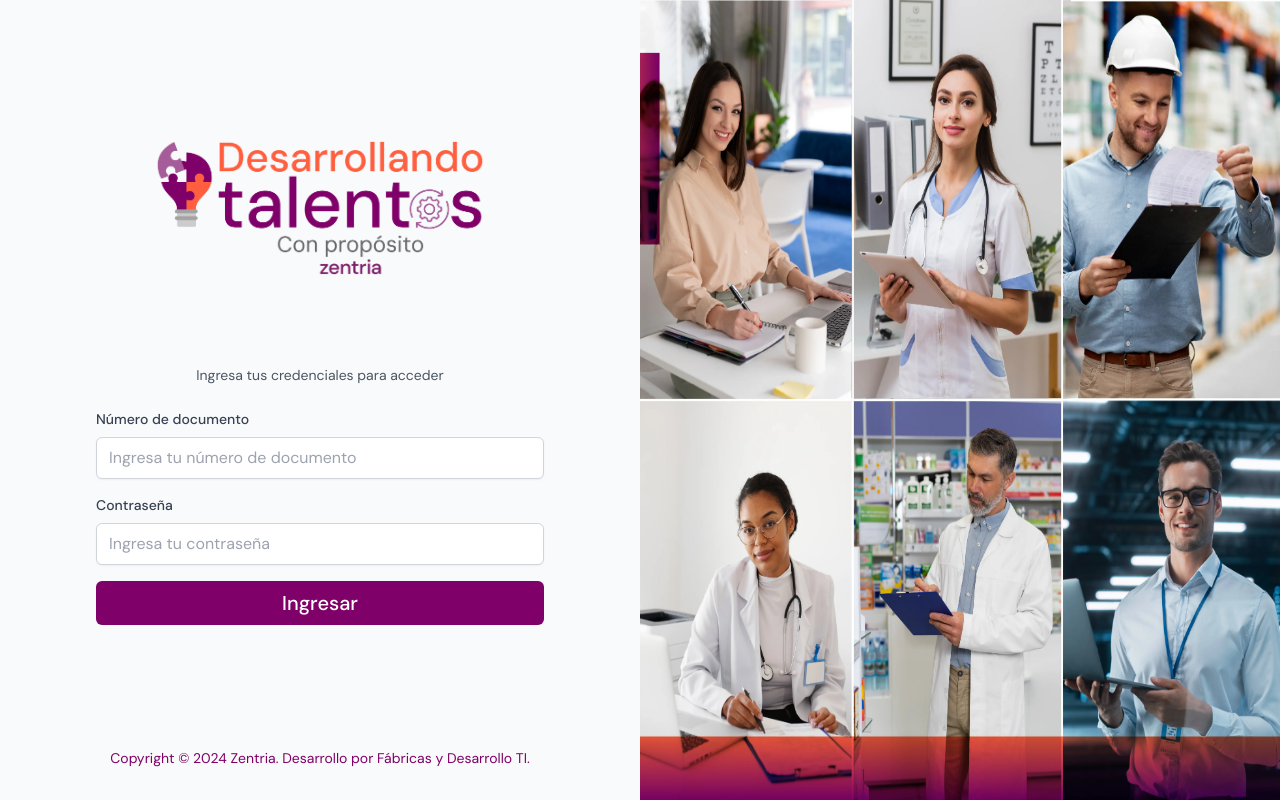
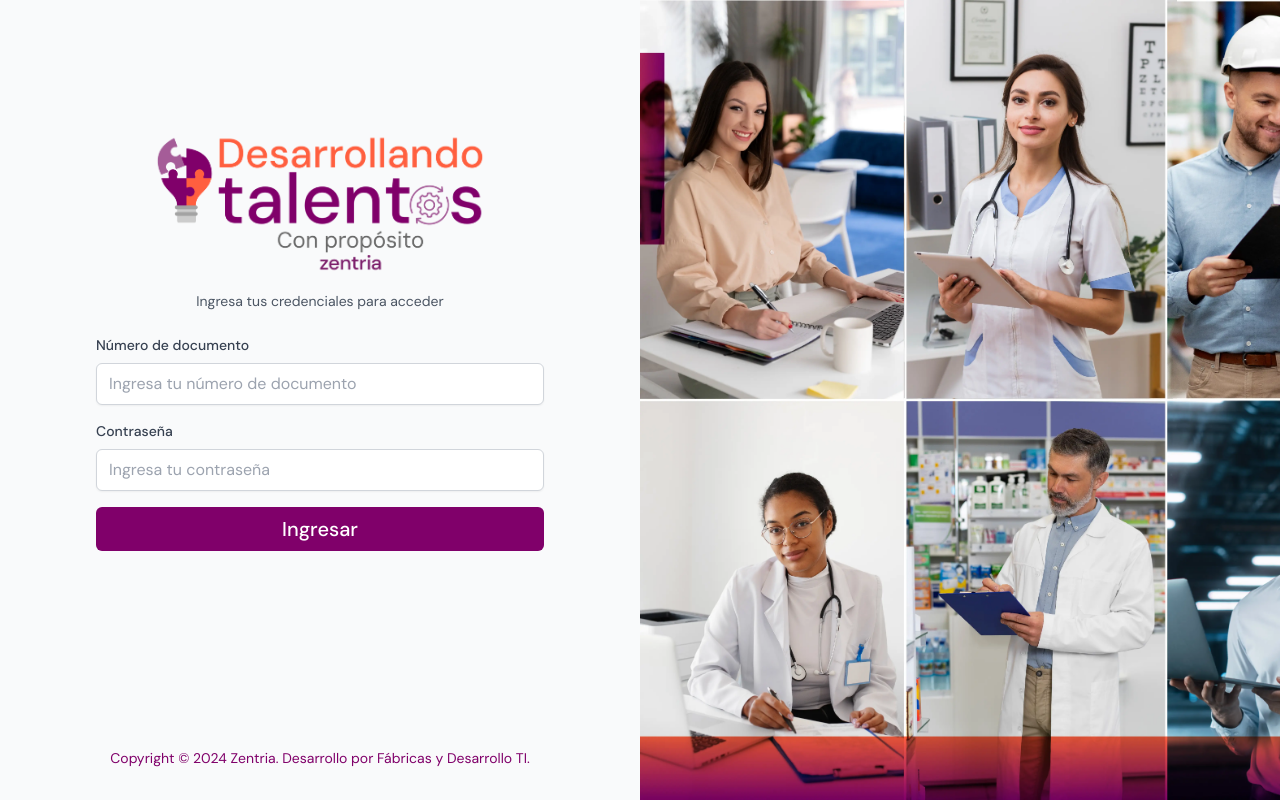
Before and after one commit to luisfranco23/evaluaciones, a React (Vite) app: page / in a window 1280 px wide. Built offline with nearby package versions, Linux system fonts and the light colour scheme; what export-to-csv would draw is missing.

Commit message:
cambios del fondo

```diff
--- a/src/pages/Login.jsx
+++ b/src/pages/Login.jsx
@@ -40,8 +40,8 @@ const Login = () => {
   };
 
   return (
-    <main className="min-h-screen flex flex-col md:flex-row">
-      <div className="w-full md:w-1/2 min-h-screen md:h-auto grid grid-cols-1 justify-items-center items-end sm:p-8 p-4 bg-gray-50">
+    <main className="min-h-screen flex flex-col md:flex-row bg-gray-50">
+      <div className="w-full md:w-1/2 h-full md:h-auto grid grid-cols-1 justify-items-center items-end sm:p-8 p-4 bg-gray-50">
         <div className="w-full max-w-md space-y-6 pb-24">
           <div className="space-y-2 text-center flex justify-center flex-col items-center">
             <img src={DesarrollandoTalentosLogo} alt="DesarrollandoTalentosLogo" className='md:w-full w-80' />
@@ -86,12 +86,12 @@ const Login = () => {
         <p className="text-sm text-zvioleta">Copyright &copy;  2024 Zentria. Desarrollo por Fábricas y Desarrollo TI.</p>
       </div>
       <div
-        className="w-full md:w-1/2 md:block hidden max-h-screen"
+        className="w-full md:w-1/2 md:block hidden h-auto"
       >
         <img
           src={DesarrollandoTalentosHome}
           alt="DesarrollandoTalentosHome"
-          className="w-full h-full object-left-top"
+          className="w-full h-full object-cover md:object-left-top"
         />
       </div>
     </main>
```
Also changed, not shown: public/Desarrollando_talentos_Logo.png, public/Desarrollando_talentos_Logo_3.png (added).
